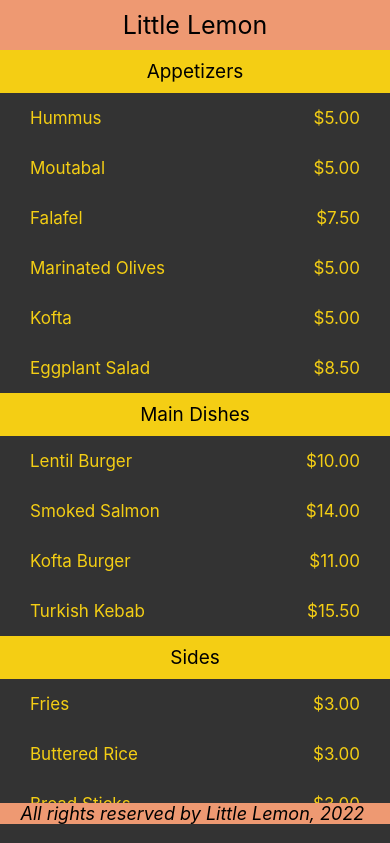
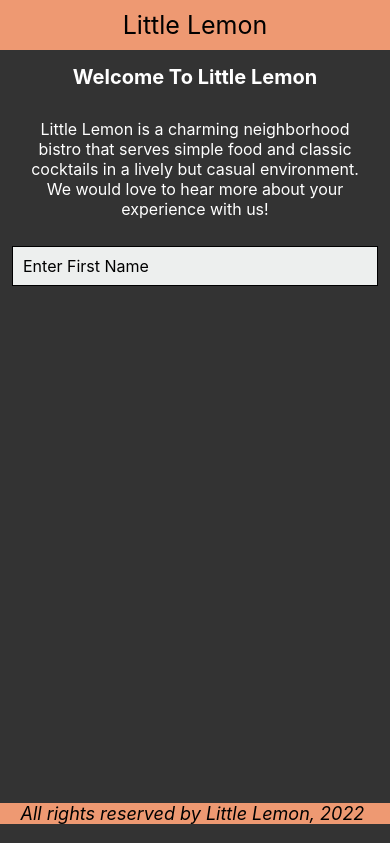
Before and after one commit to kedrakk/Coursera-React-Native, a React Native app in the folder LittleLemonHeader/: screen / in a window 390 px wide. Shown: the top 843 px of the page. Built offline with nearby package versions, Linux system fonts and the light colour scheme.

Commit message:
add inpyt

```diff
--- a/LittleLemonHeader/App.tsx
+++ b/LittleLemonHeader/App.tsx
@@ -2,7 +2,8 @@ import React from 'react';
 import {View, StyleSheet} from 'react-native';
 import LittleLemonHeader from './components/LittleLemonHeader';
 import LittleLemonFooter from './components/LittleLemonFooter';
-import SectionListItems from './components/SectionListItems';
+import TextInputBody from './components/TextInputBody';
+// import SectionListItems from './components/SectionListItems';
 //import FlatListItems from './components/FlatListItems';
 // import WelcomeBody from './components/WelcomeBody';
 
@@ -21,7 +22,7 @@ function App() {
       <View style={styles.boxStyle}>
         <LittleLemonHeader />
         {/* <WelcomeBody /> */}
-        <SectionListItems />
+        <TextInputBody />
       </View>
       <View style={styles.innerBoxStyle}>
         <LittleLemonFooter />
--- /dev/null
+++ b/LittleLemonHeader/components/TextInputBody.js
@@ -0,0 +1,51 @@
+import {StyleSheet, Text, TextInput, View} from 'react-native';
+import React from 'react';
+
+export default function TextInputBody() {
+  const [firstName, onFirstNameChanged] = React.useState('');
+  return (
+    <View style={styles.containerStyle}>
+      <Text style={styles.titleStyle}>Welcome To Little Lemon</Text>
+      <Text style={styles.subTitleStyle}>
+        Little Lemon is a charming neighborhood bistro that serves simple food
+        and classic cocktails in a lively but casual environment. We would love
+        to hear more about your experience with us!
+      </Text>
+      <TextInput
+        placeholder="Enter First Name"
+        onChangeText={onFirstNameChanged}
+        value={firstName}
+        style={styles.inputBoxStyle}
+      />
+    </View>
+  );
+}
+
+const styles = StyleSheet.create({
+  containerStyle: {
+    flex: 1,
+  },
+  titleStyle: {
+    color: 'white',
+    fontSize: 20,
+    textAlign: 'center',
+    paddingVertical: 15,
+    fontWeight: 'bold',
+  },
+  subTitleStyle: {
+    color: 'white',
+    fontSize: 16,
+    textAlign: 'center',
+    paddingVertical: 15,
+    paddingHorizontal: 20,
+  },
+  inputBoxStyle: {
+    height: 40,
+    margin: 12,
+    borderWidth: 1,
+    padding: 10,
+    fontSize: 16,
+    borderColor: 'EDEFEE',
+    backgroundColor: '#EDEFEE',
+  },
+});
```
